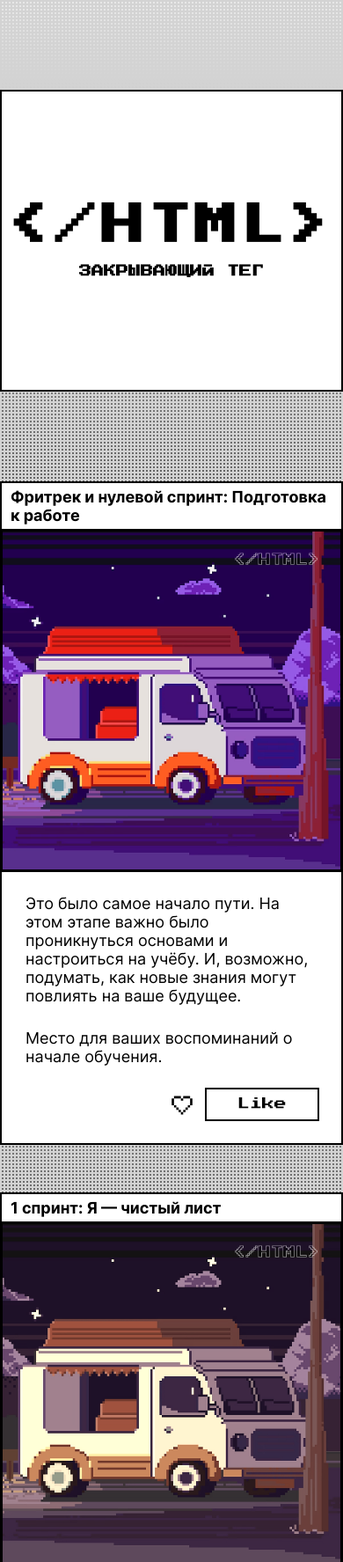
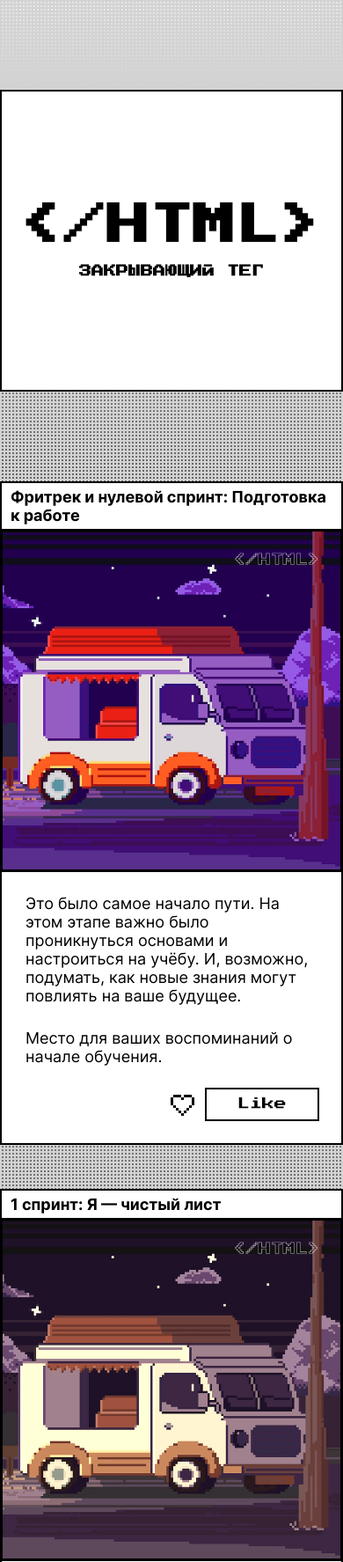
Before and after one commit to GranstremVasiliy/zakrivayuschiy-teg-f, a website: page index.html in a window 390 px wide. Shown: the top 1775 px of the page at 88% size. Drawn offline with Linux system fonts and the light colour scheme.

Commit message:
PR4-v6-fixed

```diff
--- a/styles/style.css
+++ b/styles/style.css
@@ -50,7 +50,6 @@
 
 .header__title_main {
   font-size: var(--font-size-title);
-  letter-spacing: 4px;
 }
 
 .header__subtitle {
@@ -61,7 +60,7 @@
 .card_list {
   display: flex;
   flex-direction: column;
-  gap: 54px;
+  gap: 50px;
 }
 
 .card {
@@ -186,6 +185,7 @@
 
 .like-icon {
   margin: auto;
+  flex-shrink: 0;
 }
 
 .card__like-button {
@@ -287,17 +287,15 @@
     height: 323px;
   }
   .card__text_container {
-    padding: 25px 25px 0;
+    padding: 28px 25px 0;
   }
   .card_list {
-    gap: 51px;
+    gap: 52px;
   }
   .card__image_wrapper {
     margin-bottom: -5px;
   }
-  .header__title_main {
-    letter-spacing: normal;
-  }
+
   .text-label {
     inset-block-start: 22px;
     inset-inline-end: 12px;
--- a/styles/variables.css
+++ b/styles/variables.css
@@ -5,14 +5,14 @@
   --font-weight-bold: 700;
   --font-weight-normal: 400;
   --font-size-main: 18px;
-  --content-width: clamp(371px, 100vw, 696px);
+  --content-width: clamp(375px, 100vw, 700px);
   --dialog-width: clamp(341px, calc(341px + (100vw - 375px) * 0.1025), 357px);
   --save-button-width: clamp(308px, 5vw + 290px, 335px);
   --font-size-title: clamp(49px, 7vw, 65px);
   --font-size-subtitle: clamp(14px, 3vw, 23px);
   --card-gap: 27px;
-  --border-main: 2px solid black;
-  --background-color-main: white;
+  --border-main: 2px solid #000000;
+  --background-color-main: #ffffff;
   --background-gradient:
     repeating-linear-gradient(
       to right,
@@ -28,7 +28,7 @@
       transparent 4px
     ),
     linear-gradient(#e7e7e7, #e7e7e7 1%, #1a1a1a 100%);
-  --label-shadow-color: white;
-  --heart-counter-color: black;
-  --heart-animation-color: red;
+  --label-shadow-color: #ffffff;
+  --heart-counter-color: #000000;
+  --heart-animation-color: #ff0000;
 }
```
